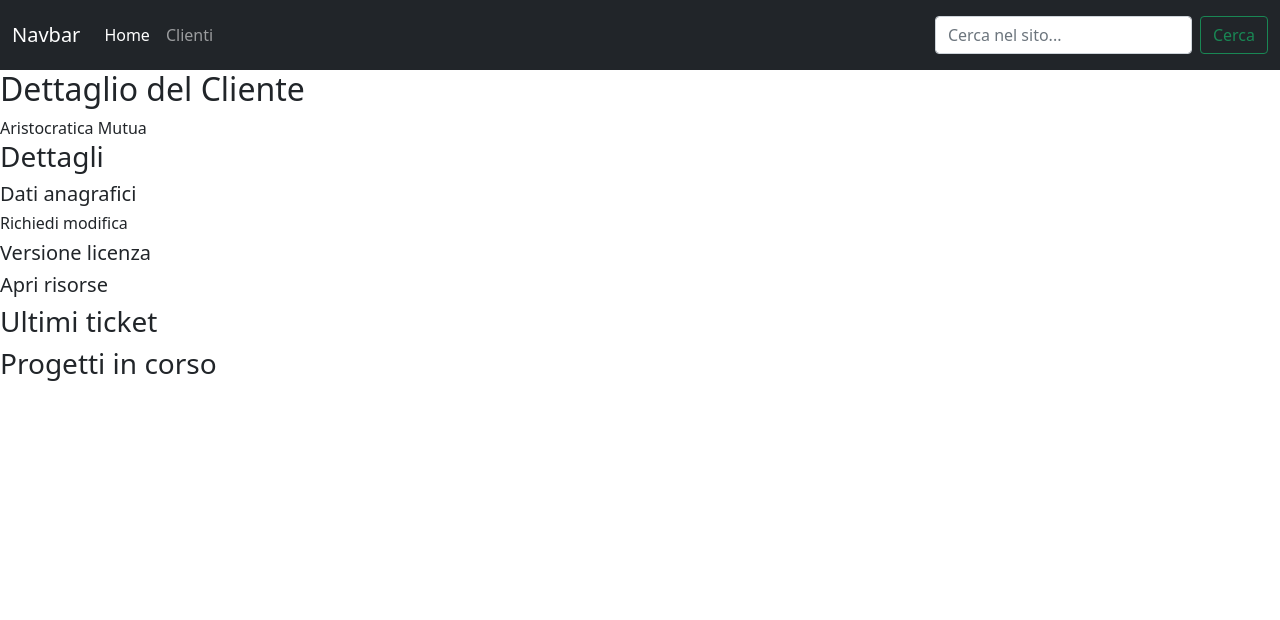
After one commit to sannae/hotline, a Django app: page /customer/1 in a window 1280 px wide. The commit adds this page. Shown: the top 620 px of the page. Run offline with Django 3.2, Linux system fonts and the light colour scheme; data comes from the database, SQL or seed files in the repository.

Commit message:
Added customer detail page

```diff
--- /dev/null
+++ b/hotline/templates/hotline/customer.html
@@ -0,0 +1,20 @@
+<!-- Customer detail -->
+{% extends 'hotline/home.html' %}
+
+{% block content %}
+
+<h2>Dettaglio del Cliente</h2>
+
+{{ my_customer.name }}
+
+<h3>Dettagli</h3>
+<h5>Dati anagrafici</h5>
+<h6>Richiedi modifica</h6>
+<h5>Versione licenza</h5>
+<h5>Apri risorse</h5>
+
+<h3>Ultimi ticket</h3>
+
+<h3>Progetti in corso</h3>
+
+{% endblock %}
--- a/hotline/templates/hotline/dashboard.html
+++ b/hotline/templates/hotline/dashboard.html
@@ -25,7 +25,7 @@
     <tbody>
         {% for ticket in tickets %}
         <tr>
-            <td>{{ticket.customer_id}}
+            <td><a href="{% url 'customer_detail' ticket.customer_id.id %}">{{ticket.customer_id}}</a>
                 {% if ticket.customer_id.sw_contract == True %}
                 <span class="badge rounded-pill bg-primary">SW</span>
                 {% endif %}
--- a/hotline/urls.py
+++ b/hotline/urls.py
@@ -8,4 +8,7 @@ urlpatterns = [
 
     # New ticket
     path('new/', views.new_ticket, name='new_ticket'),
+
+    # Customer detail
+    path('customer/<str:pk>', views.customer_detail, name="customer_detail"),
 ]
--- a/hotline/views.py
+++ b/hotline/views.py
@@ -5,6 +5,7 @@ from hotline.models import *
 def dashboard(request):
     tickets = ticket.objects.all().order_by('-updated_at')
     customers = customer.objects.all()
+    print(customers)
     technicians = technician.objects.all()
 
     context = {
@@ -17,3 +18,10 @@ def dashboard(request):
 
 def new_ticket(request):
     return render(request, 'hotline/new_ticket.html')
+
+def customer_detail(request, pk):
+    my_customer = customer.objects.get(id=pk)
+    context = {
+        'my_customer': my_customer
+    }
+    return render(request, 'hotline/customer.html', context)
```
